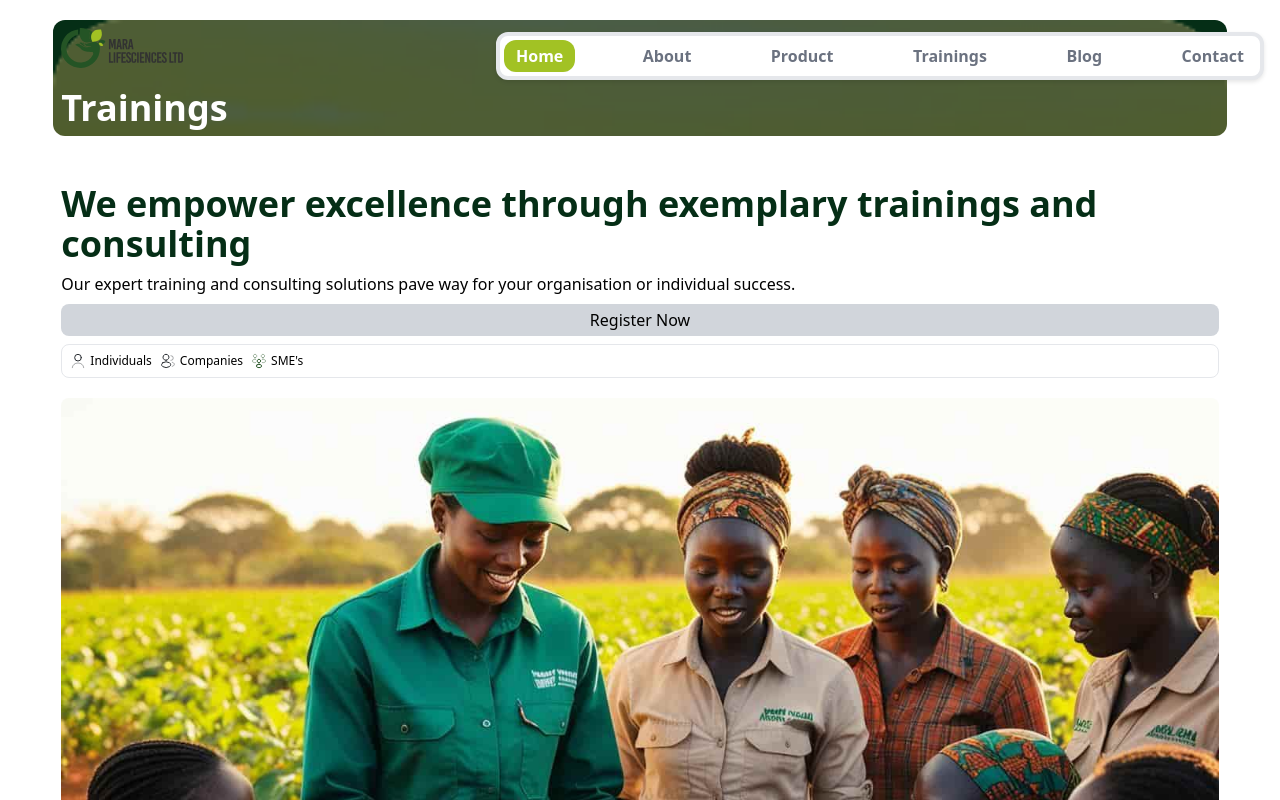
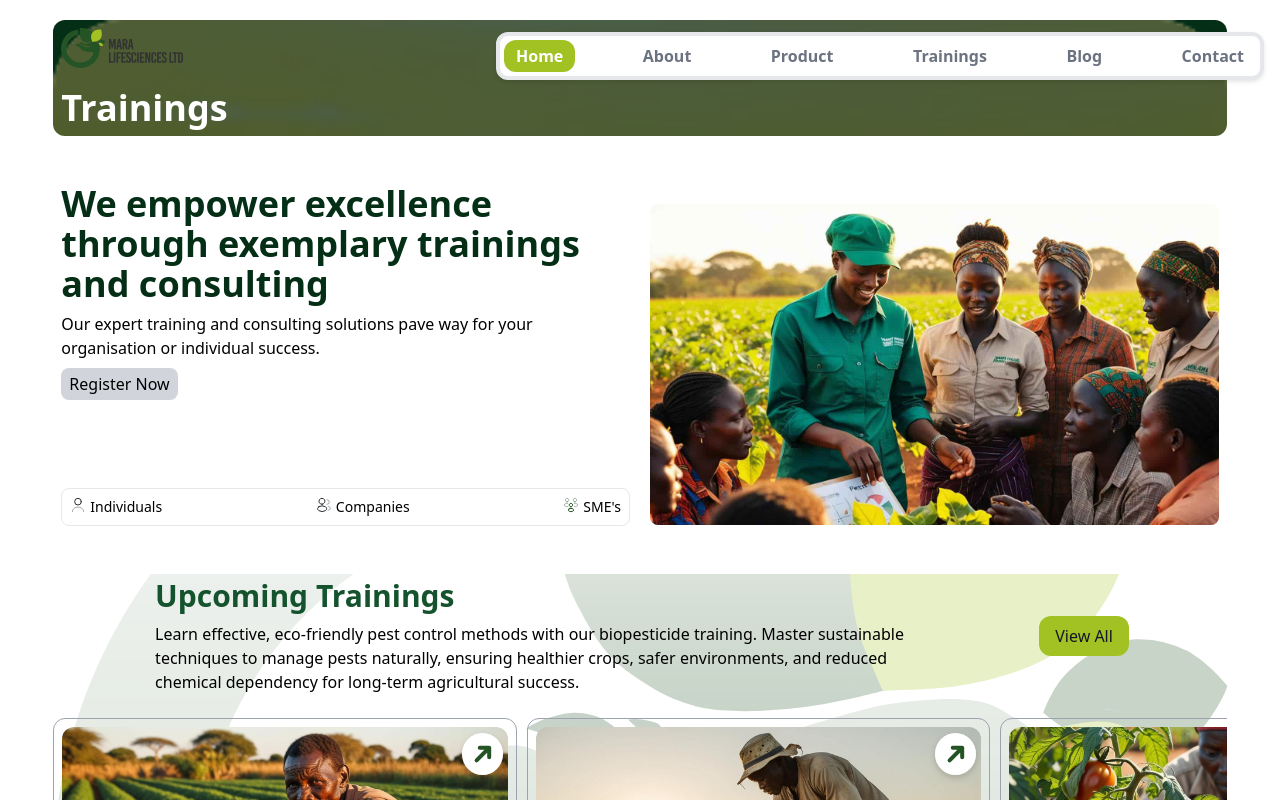
Before and after one commit to tjay1760/mara-life, a React (Vite) app: page /trainings in a window 1280 px wide. Shown: the top 800 px of the page. Built offline with nearby package versions, Linux system fonts and the light colour scheme.

Commit message:
refactor: update navigation in Hero component and enhance Descriptions layout

```diff
--- a/src/components/Home/Hero.jsx
+++ b/src/components/Home/Hero.jsx
@@ -1,8 +1,9 @@
 import React, { useState } from "react";
-import Logo from "../../assets/hero/hero-logo.svg";
+import { useNavigate } from "react-router";
 import { Swiper, SwiperSlide } from "swiper/react";
 import { Navigation, Pagination } from "swiper/modules";
 import { FaArrowLeft, FaArrowRight } from "react-icons/fa";
+import Logo from "../../assets/hero/hero-logo.svg";
 import herobg1 from "../../assets/hero/hero-bg-desk-2.jpg";
 import herobg2 from "../../assets/hero/hero-bg-desk-video.png";
 import herobg3 from "../../assets/hero/hero-bg-desk-3.jpg";
@@ -15,7 +16,7 @@ import "swiper/css";
 const Hero = () => {
   const [heroBackground, setHeroBackground] = useState(herobg1);
   const backgroundImages = [herobg1, herobg2, herobg3, herobg4];
-
+const navigate = useNavigate();
   return (
     <>
       <div className="hero-container relative h-auto">
@@ -42,12 +43,12 @@ const Hero = () => {
           </div>
           <div className="font-bold mt-2 mx-auto md:mx-10 md:mt-10 header-buttons text-gray-700 bg-white w-[18rem] border border-gray-200 py-1 px-1 rounded-lg">
             <button className="bg-buttonHover rounded-lg mx-1 hover:bg-gray-300 active:bg-green-600 px-2 py-1"
-            onClick={() => window.location.href = `/products#registration-form`}
+            onClick={() => navigate(`/products#registration-form`) }
             >
               Register Now
             </button>
             <button className="bg-white rounded-lg mx-1 hover:bg-gray-300 active:bg-green-600 px-2 py-1"
-              onClick={() => window.location.href = `/trainings`}
+              onClick={() => navigate( `/trainings`)}
            >
               Learn More
             </button>
--- a/src/components/Trainings/Descriptions.jsx
+++ b/src/components/Trainings/Descriptions.jsx
@@ -6,12 +6,12 @@ import enterprisesIcon from "../../assets/products/enterprises-icon.svg";
 
 const Descriptions = () => {
   return (
-    <div className="w-11/12 mx-auto mt-10 p-2">
+    <div className="w-11/12 mx-auto mt-10 p-2 md:grid md:grid-cols-2 md:gap-5">
         <div className="descriptions flex flex-col gap-2">
             <h1 className='text-green-950 font-bold text-4xl'>We empower excellence through exemplary trainings and consulting</h1>
             <p>Our expert training and consulting solutions pave way for your organisation or individual success.</p>
-            <button className='bg-gray-300 py-1 px-2 rounded-lg'>Register Now</button>
-            <div className="companies flex border p-2 gap-2 rounded-lg text-xs">
+            <button className='bg-gray-300 py-1 px-2 rounded-lg md:max-w-fit'>Register Now</button>
+            <div className="companies flex border p-2 gap-2 rounded-lg text-xs md:text-sm md:justify-between md:mt-20">
               <div className="individuals flex gap-1">
                 <img src={individualIcon} className='h-4'/>
                 <span>Individuals</span>
```
